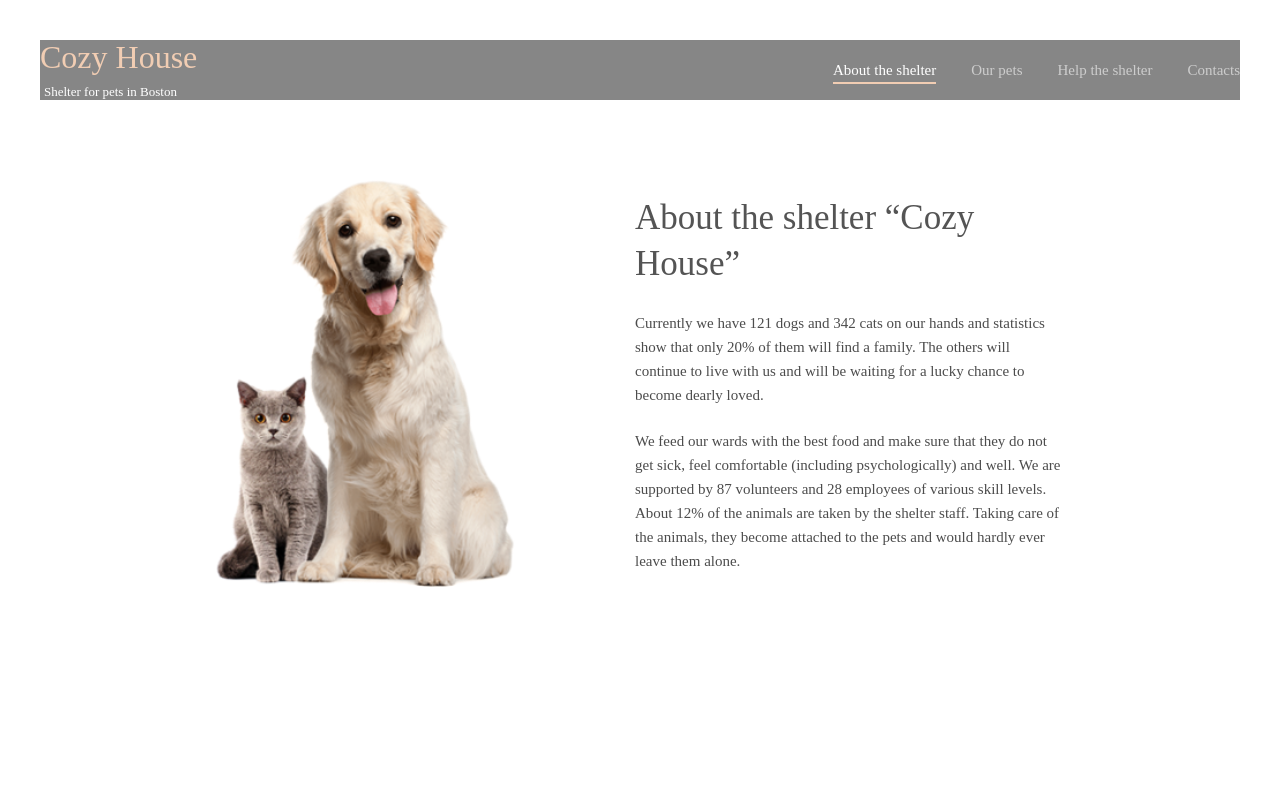
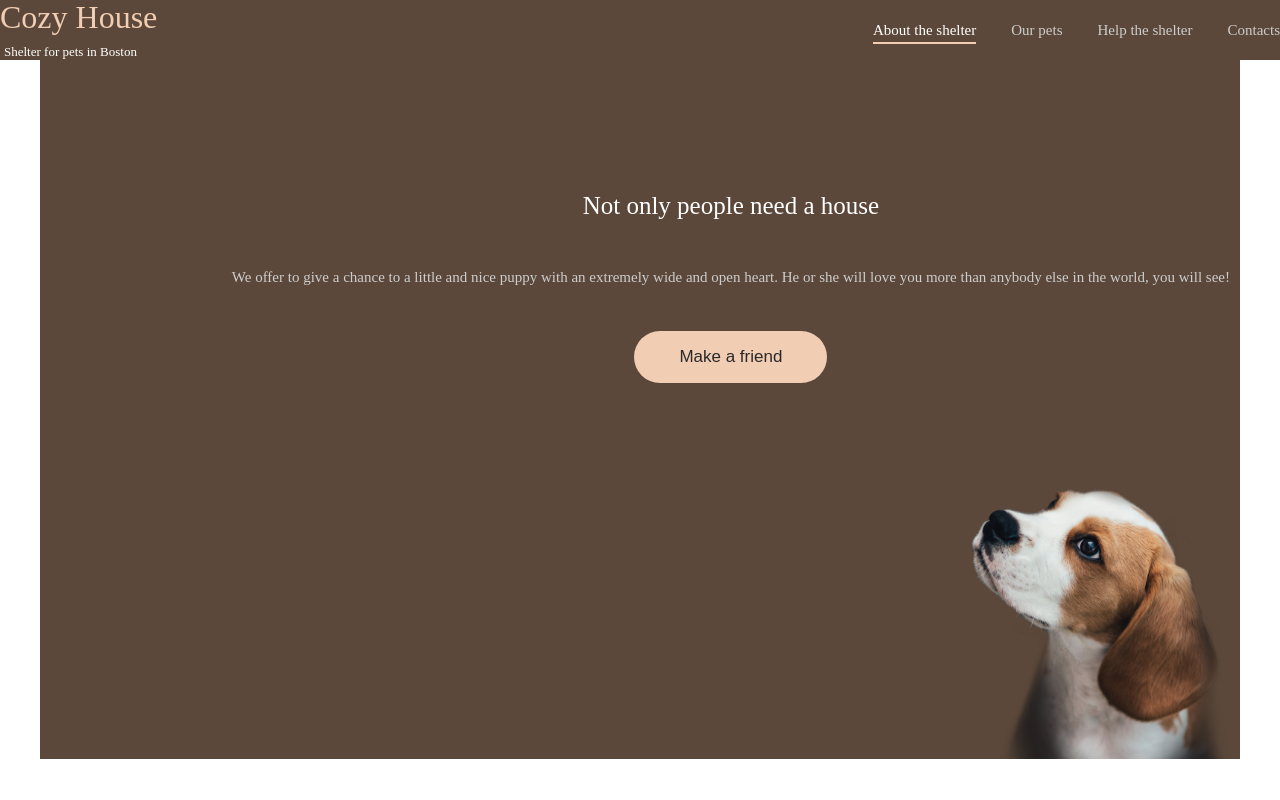
Before and after one commit to shelestDM/pets_house, a plain HTML site: page index.html in a window 1280 px wide. Shown: the top 800 px of the page. Drawn offline with Linux system fonts and the light colour scheme.

Commit message:
second lesson

```diff
--- a/index.html
+++ b/index.html
@@ -23,7 +23,19 @@
             <img width="30" height="22" src="./images/burger_menu.svg" alt="burger_menu">
        </header>
        <main>
-        <section id="hero"></section>
+        <section id="hero">
+            <div class="content">
+                <h1>
+                    Not only people
+                    need a house
+                </h1>
+                <p>
+                    We offer to give a chance to a little and nice puppy with an extremely wide and open heart. He or she will love you more than anybody else in the world, you will see!
+                </p>
+                <button type="button">Make a friend</button>
+            </div>
+            <img src="./images/hero_image.png" alt="big_pat_image">
+        </section>
         <section id="about_us">
             <div class="about_us_info">
                 <h2>
--- a/style.less
+++ b/style.less
@@ -23,16 +23,20 @@
     color: @clr;
 }
 
-    body{
-        padding: 30px 10px 0px;
-    }
+section{
+    padding: 0px 10px;
+}
 
     header{
-        background: @color_dark;
+        position: fixed;
+        background: linear-gradient(#5B483A 100%,#262425 100%, #211F20);
+        top: 0px;
+        padding: 30px 10px;
+        left: 0;
+        width: 100%;
         display: flex;
         justify-content: space-between;
         align-items: center;
-        padding: 0px 10px;
         >nav{
             display: none;
         }
@@ -45,6 +49,40 @@
                 .func_styling_text(13px,400,14.95px,10%,@color-light-xl);
                 margin-left: 4px;
             }
+        }
+    }
+
+    #hero{
+        width: 100%;
+        padding-top: 150px;
+        display: flex;
+        flex-direction: column;
+        align-items: end;
+        background: linear-gradient(#5B483A 100%,#262425 100%, #211F20);
+        >.content{
+            text-align: center;
+            margin-bottom: 105px;
+            >h1{
+               .func_styling_text(25px, 400, 32.5px, 6%, @color-light-xl);
+                width: 50%;
+                margin: 0px auto 42px;
+            }
+            >p{
+                .func_styling_text(15px, 400, 24px, 0px, @color_dark_secondary);
+                margin-bottom: 42px;
+            }
+            >button{
+                border-radius: 100px;
+                border: none;
+                outline: none;
+                padding: 15px 45px;
+                background-color: @color_primary;
+                .func_styling_text(17px, 400, 22.1px, 6%, #292929);
+            }
+        }
+        >img{
+            width: 260px;
+            height: 271.77px;
         }
     }
 
```
Also changed, not shown: images/hero_image.png (added), style.css.
